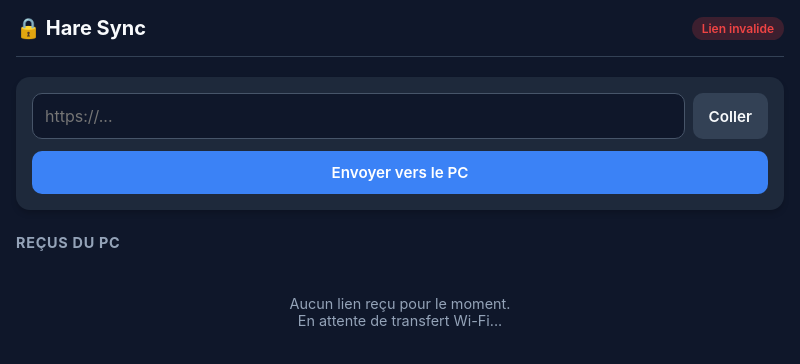
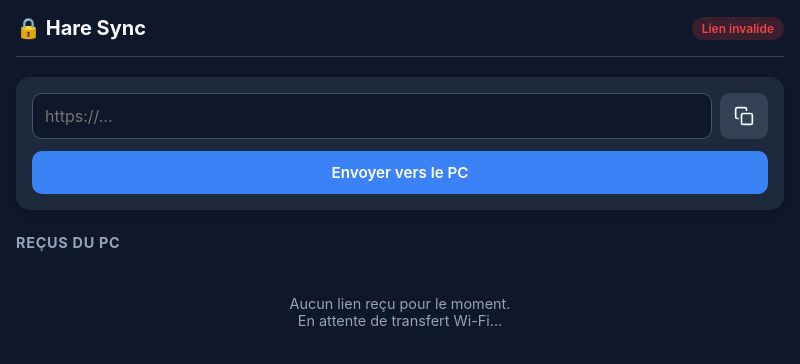
Before and after one commit to franquette-lab/airsift, an Electron app: page public/index.html in a window 800 px wide. Drawn offline with Linux system fonts and the light colour scheme.

Commit message:
fix(mobile): corriger le débordement du champ URL et remplacer le texte Coller par une icône

```diff
--- a/public/index.html
+++ b/public/index.html
@@ -6,6 +6,7 @@
   <meta name="apple-mobile-web-app-capable" content="yes">
   <meta name="apple-mobile-web-app-status-bar-style" content="black-translucent">
   <title>Airsift • Mobile</title>
+
   <style>
     :root {
       --bg: #0f172a;
@@ -37,9 +38,11 @@
       background: var(--card); padding: 16px; border-radius: 14px;
       box-shadow: 0 4px 6px -1px rgba(0,0,0,0.2); margin-bottom: 24px;
     }
-    .input-group { display: flex; gap: 8px; margin-bottom: 12px; }
+    .input-group {
+      display: flex; align-items: stretch; gap: 8px; margin-bottom: 12px; width: 100%;
+    }
     input[type="url"] {
-      flex: 1; padding: 12px; border-radius: 10px; border: 1px solid #475569;
+      flex: 1; min-width: 0; padding: 12px; border-radius: 10px; border: 1px solid #475569;
       background: #0f172a; color: var(--text); font-size: 1rem; outline: none;
     }
     input[type="url"]:focus { border-color: var(--accent); }
@@ -48,8 +51,12 @@
       font-size: 0.95rem; cursor: pointer;
     }
     button:active { opacity: 0.7; }
-    .btn-paste { background: #334155; color: var(--text); }
-    .btn-send { background: var(--accent); color: white; width: width: 100%; width: 100%; }
+    .btn-paste {
+      background: #334155; color: var(--text);
+      display: flex; align-items: center; justify-content: center;
+      padding: 0 14px; flex-shrink: 0;
+    }
+    .btn-send { background: var(--accent); color: white; width: 100%; }
 
     .section-header {
       display: flex; justify-content: space-between; align-items: center;
@@ -92,35 +99,39 @@
       font-size: 0.85rem; font-weight: 600; opacity: 0; transition: opacity 0.3s; pointer-events: none;
     }
   </style>
+
+
+
 </head>
 <body>
-
   <header>
     <h1>🔒 Hare Sync</h1>
     <span id="status" class="status-badge">Connexion...</span>
   </header>
-
   <div class="send-box">
     <div class="input-group">
       <input type="url" id="urlInput" placeholder="https://..." autocomplete="off" autocapitalize="off">
-      <button class="btn-paste" id="pasteBtn" type="button">Coller</button>
+      <button class="btn-paste" id="pasteBtn" type="button" aria-label="Coller" title="Coller">
+        <svg width="20" height="20" viewBox="0 0 24 24" fill="none" stroke="currentColor" stroke-width="2" stroke-linecap="round" stroke-linejoin="round">
+          <rect x="9" y="9" width="13" height="13" rx="2" ry="2"></rect>
+          <path d="M5 15H4a2 2 0 0 1-2-2V4a2 2 0 0 1 2-2h9a2 2 0 0 1 2 2v1"></path>
+        </svg>
+      </button>
     </div>
     <button class="btn-send" id="sendBtn" type="button">Envoyer vers le PC</button>
   </div>
-
   <div class="section-header">
     <h2>Reçus du PC</h2>
     <button id="clearAllBtn" class="btn-clear-all" type="button" style="display: none;">Tout effacer</button>
   </div>
-
   <div id="linksList" class="links-list">
     <div class="empty-state">Aucun lien reçu pour le moment.<br>En attente de transfert Wi-Fi...</div>
   </div>
-
   <div id="toast">Lien envoyé !</div>
 
   <!-- Bibliothèque légère compatible HTTP local sur Safari iOS -->
   <script>
+
     function bufferToBase64Url(bytes) {
       let binary = '';
       for (let i = 0; i < bytes.byteLength; i++) binary += String.fromCharCode(bytes[i]);
```
